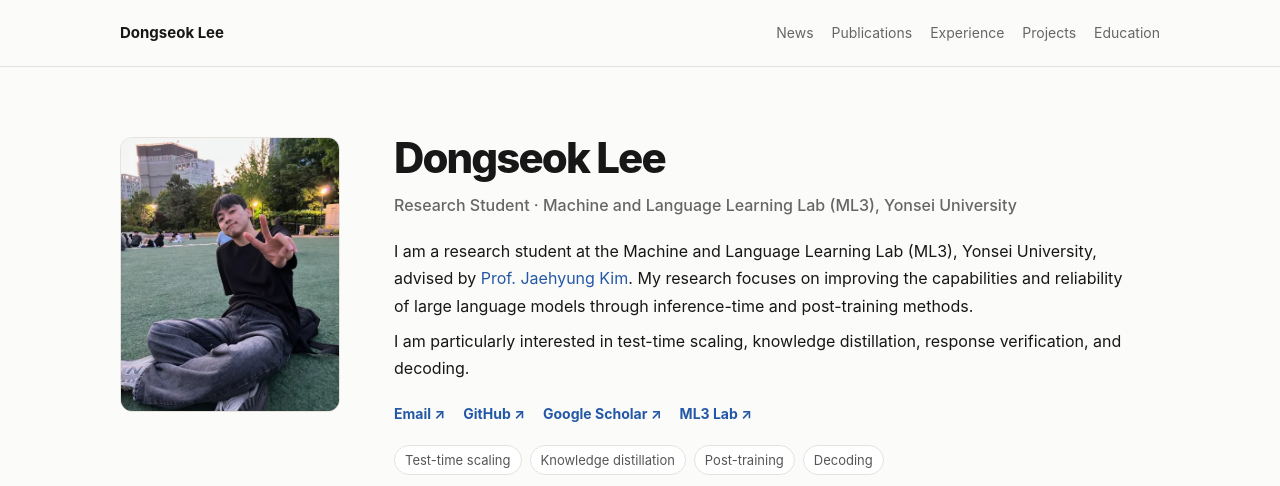
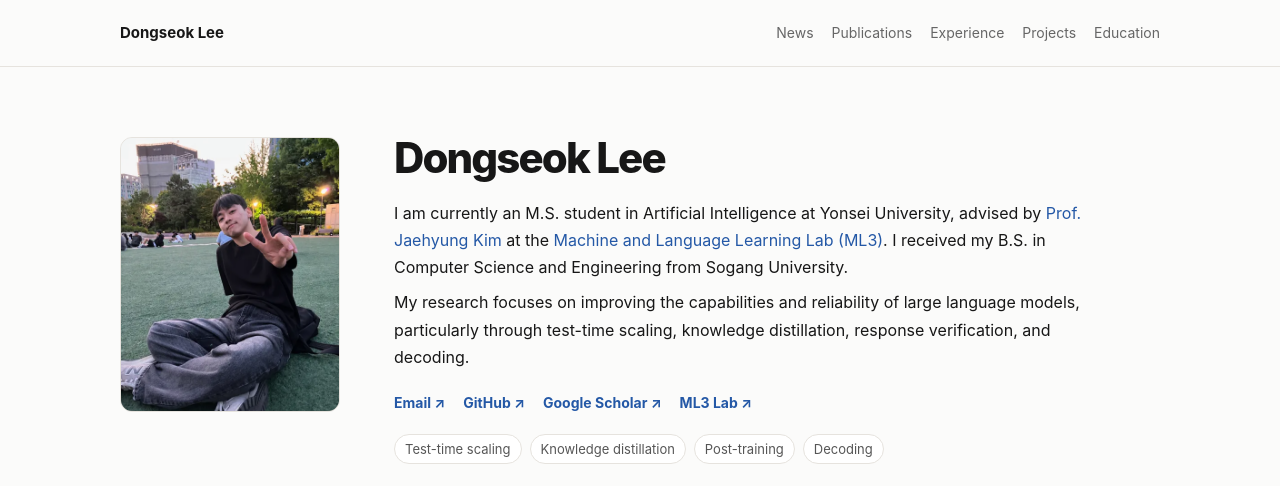
Before and after one commit to dongseok1220/dongseok1220.github.io, a plain HTML site: page index.html in a window 1280 px wide. Shown: the top 486 px of the page. Drawn offline with Linux system fonts and the light colour scheme.

Commit message:
Refine homepage introduction

```diff
--- a/index.html
+++ b/index.html
@@ -413,17 +413,15 @@
 
           <div>
             <h1>Dongseok Lee</h1>
-            <p class="role">Research Student · Machine and Language Learning Lab (ML3), Yonsei University</p>
-
             <p class="hero-about">
-              I am a research student at the Machine and Language Learning Lab (ML3), Yonsei University,
-              advised by <a href="https://sites.google.com/view/jaehyungkim" target="_blank" rel="noreferrer">Prof. Jaehyung Kim</a>.
-              My research focuses on improving the capabilities and reliability of large language models
-              through inference-time and post-training methods.
+              I am currently an M.S. student in Artificial Intelligence at Yonsei University,
+              advised by <a href="https://sites.google.com/view/jaehyungkim" target="_blank" rel="noreferrer">Prof. Jaehyung Kim</a>
+              at the <a href="https://ml3.yonsei.ac.kr/" target="_blank" rel="noreferrer">Machine and Language Learning Lab (ML3)</a>.
+              I received my B.S. in Computer Science and Engineering from Sogang University.
             </p>
             <p class="hero-about">
-              I am particularly interested in test-time scaling, knowledge distillation,
-              response verification, and decoding.
+              My research focuses on improving the capabilities and reliability of large language models,
+              particularly through test-time scaling, knowledge distillation, response verification, and decoding.
             </p>
 
             <div class="hero-links">
```
